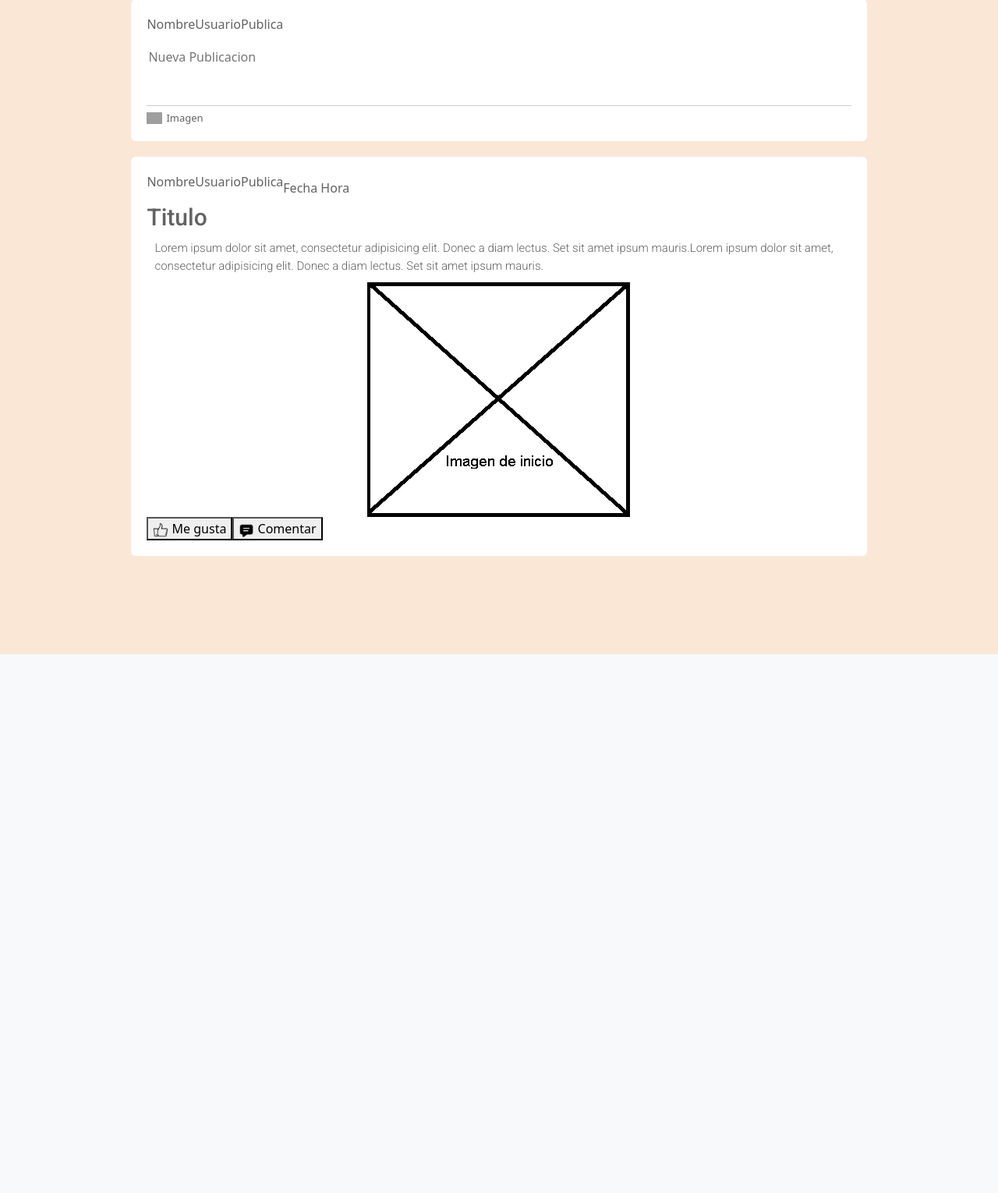
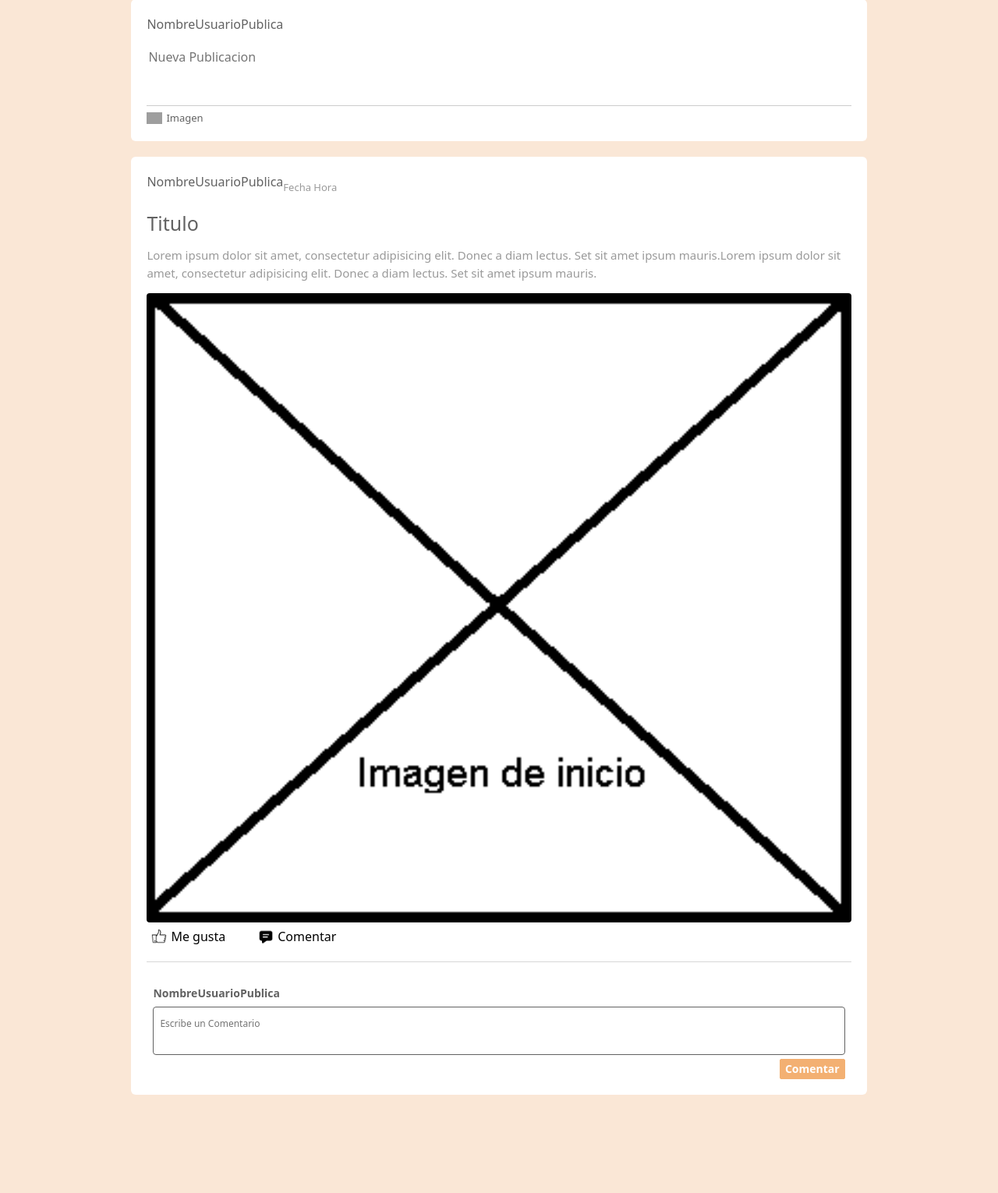
Before and after one commit to GabrielChecchi/EBN, a Django app: template django_env/templates/index.html in a window 1280 px wide. Shown: the part 329-1859 px from the top of the page at 78% size. Before the commit the page ends 1168 px from the top, so only its background shows below. Run offline with Django 4.2, Linux system fonts and the light colour scheme; the template is opened without the code that fills it, so the values that code supplies are empty; some libraries are stand-ins or nearby versions; some web fonts are replaced; grey boxes are pictures that could not be loaded.

Commit message:
avance publicaciones

```diff
--- a/django_env/templates/index.html
+++ b/django_env/templates/index.html
@@ -75,10 +75,19 @@
           </div>
 
           <h1>Titulo</h1>
-          <p class="texto">Lorem ipsum dolor sit amet, consectetur adipisicing elit. Donec a diam
+
+          <p class="texto">
+
+            Lorem ipsum dolor sit amet, consectetur adipisicing elit. Donec a diam
             lectus. Set sit amet ipsum mauris.Lorem ipsum dolor sit amet, consectetur adipisicing elit. Donec a diam
-            lectus. Set sit amet ipsum mauris.</p>
-            <img src="img/imagen_ejemplo.png" alt="Imagen" class="redimensionar">
+            lectus. Set sit amet ipsum mauris.
+          </p>
+
+          <img src="img/imagen_ejemplo.png" alt="Imagen" class="post-img">
+
+          <div class="post-interactions">
+
+            <div class="post-icons">
               <ul  class="nav">
                 <li>
                   <button type="button" onclick="cambiarMegusta();">
@@ -90,8 +99,39 @@
                     <img src="img/comentar.png" alt="Imagen" class="img_interacciones">
                   Comentar</button>
                 </li>
+              </ul>
+            </div>
+          </div>
+          <hr>
+          <div class="body-comments">
 
+            <div class="new-comment">
+
+              <div class="user-comment">
+                <p>NombreUsuarioPublica</p>
+              </div>
+
+              <div class="content-comment">
+                <textarea class="comment" placeholder="Escribe un Comentario"></textarea>
+              </div>
+
+              <div class="footer-comment">
+                <button type="button" value="1">Comentar</button>
+              </div>
+
+            </div>
+            <!--
+            <div class="comments">
+
+              <ul id="list-comment" class="col-md-12">
+
+                <li class="box_result row">
+
+                </li>
+                -->
               </ul>
+            </div>
+          </div>
         </div>
       </div>
 
--- a/django_env/templates/styles/index.css
+++ b/django_env/templates/styles/index.css
@@ -44,6 +44,12 @@
   color: #626262;
 }
 
+.user-profile span{
+
+  font-size: 13px;
+  color: #9a9a9a;
+}
+
 .input-new-post textarea{
 
   width: 100%;
@@ -83,21 +89,22 @@
   padding: 20px;
   color: #626262;
   margin: 20px 0 ;
+  overflow: hidden;
 }
 
 .publicacion h1{
+  margin-top: 10px;
   text-align: left;
-  font-family: Roboto;
   font-weight: 450;
-  font-size: 30px;
+  font-size: 25px;
 }
 
 .texto{
-  margin: 10px;
+  margin: 15px 0;
   text-align: left;
-  font-family: Roboto;
-  font-weight: 300;
+  font-weight: 400;
   font-size: 15px;
+  color: #9a9a9a;
 }
 
 .img_interacciones{
@@ -107,11 +114,99 @@
   height: auto;
 }
 
-.redimension {
+.post-img {
   clear: both;
   width: 100%;
-  max-width: 200px;
+  border-radius: 4px;
+  margin-bottom: 5px;
+  /*max-height: 400px;*/
   height: auto;
+}
+
+.post-interactions{
+
+  display: flex;
+  align-items: center;
+  justify-content: space-between;
+}
+
+.post-icons img {
+
+  margin-right: 5px;
+}
+
+.post-icons button{
+
+  display: inline-flex;
+  margin-right: 30px;
+  align-items: center;
+  background-color: transparent;
+  border: none;
+  background-repeat: no-repeat;
+}
+
+.body-comments{
+
+  display: block;
+  position: relative;
+  word-break: break-word;
+  border: 1px solid #d3d6db;
+  background: transparent;
+  box-sizing: border-box;
+  cursor: text;
+  font-size: 12px;
+	padding: 0;
+  border: none;
+  margin-top: 30px;
+}
+
+.body-comments p{
+
+  font-weight: 600;
+  white-space: nowrap;
+  cursor: pointer;
+  text-decoration: none;
+  font-size: 14px;
+  line-height: 1.358;
+  margin:0;
+  text-align: justify;
+}
+
+.body-comments textarea{
+
+  outline: none;
+  resize: none;
+  background-color: transparent;
+  border: solid;
+  border-color: #626262;
+  border-width: 1px;
+  border-radius: 4px;
+  width: 100%;
+  min-height: 40px;
+	padding: 12px 8px;
+  margin-top: 8px;
+}
+
+.body-comments button{
+
+  margin-left:8px;
+  background-color: #F3B072;
+  border: 1px solid #F3B072;
+  color: #fff;
+  text-decoration: none;
+  line-height: 22px;
+  border-radius: 2px;
+  font-size: 14px;
+  font-weight: bold;
+  position: relative;
+  float: right;
+}
+
+.new-comment{
+
+  padding: 0 8px;
+  font-size: 12px;
+  display: block; /*uno debajo del otro*/
 }
 
 .columna.derecha{
```
Lines whose indentation alone changed are shown as unchanged.
